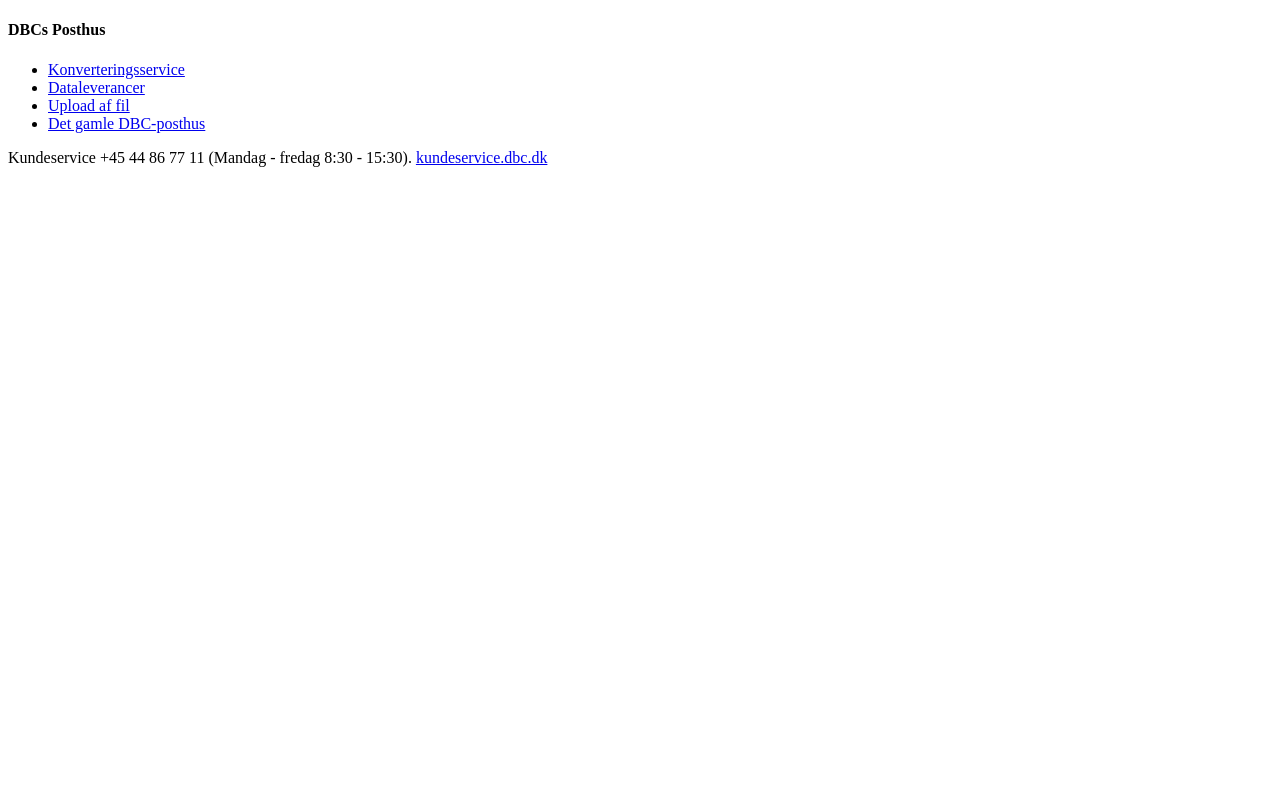
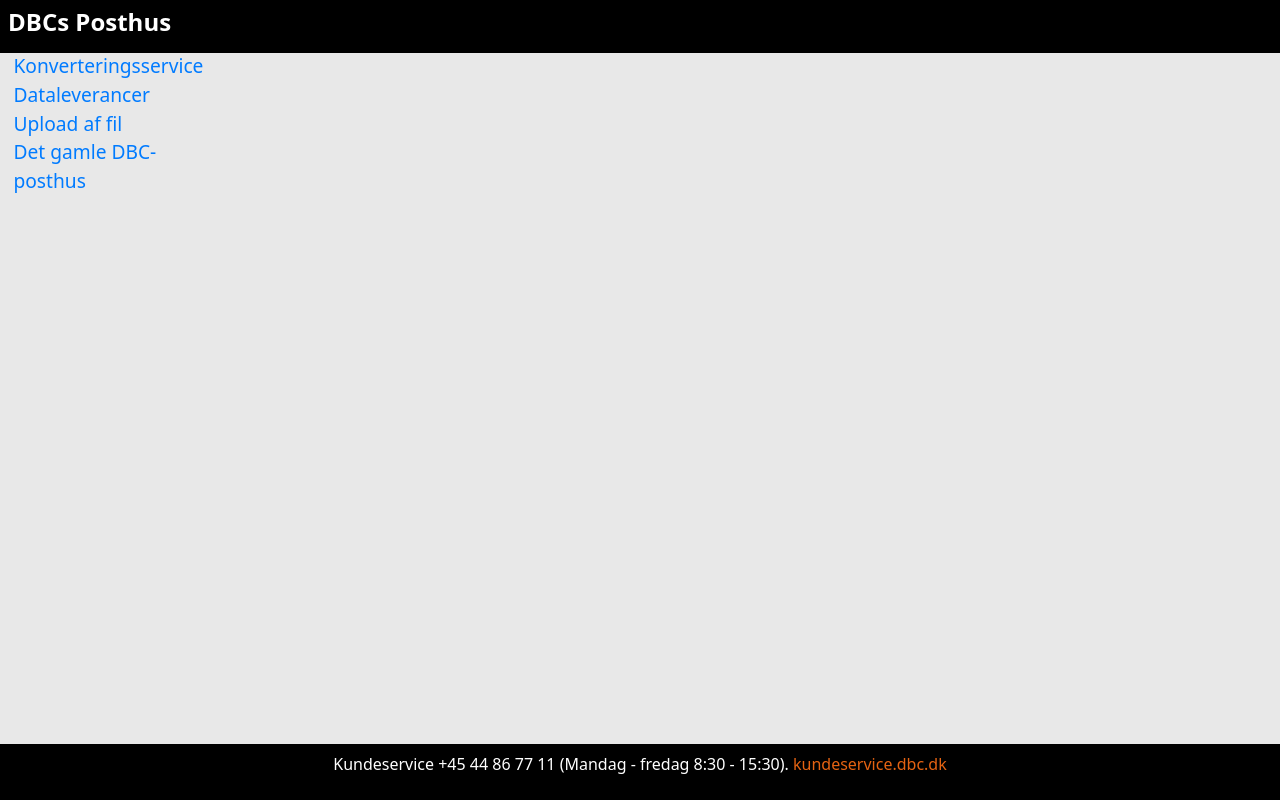
Before and after one commit to DBCDK/merkur-frontend, a Next.js app: page / in a window 1280 px wide. Built offline with nearby package versions, Linux system fonts and the light colour scheme.

Commit message:
Apply styling
Auditors: jbn, mib, jbr, hwha

```diff
--- /dev/null
+++ b/src/pages/_app.js
@@ -0,0 +1,7 @@
+import 'bootstrap/dist/css/bootstrap.min.css';
+import '../css/styles.css';
+
+// This default export is required in a new `pages/_app.js` file.
+export default function MyApp({ Component, pageProps }) {
+    return <Component {...pageProps} />
+}
```
Also changed, not shown: src/css/styles.css (renamed from src/css/style.css).
